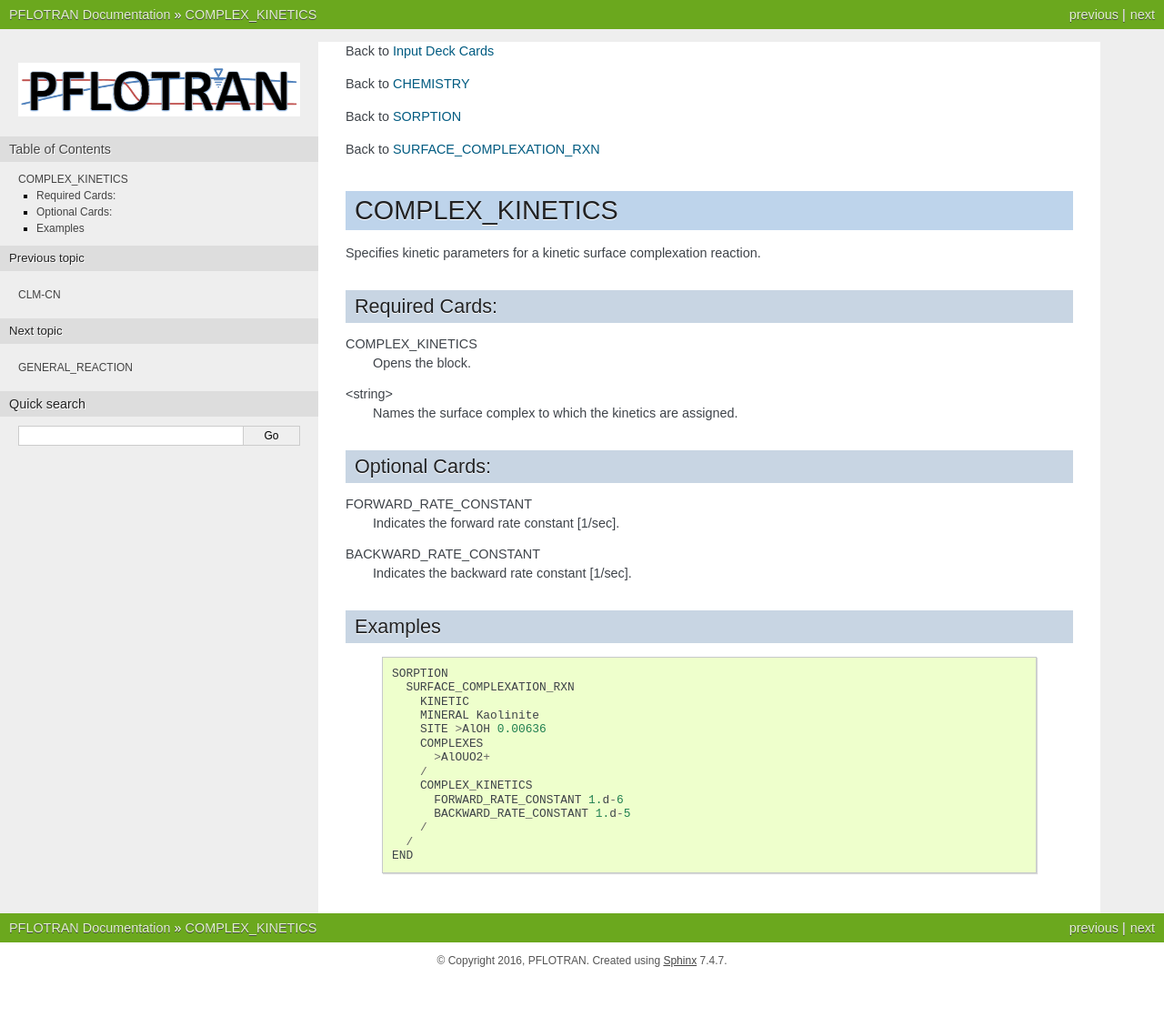
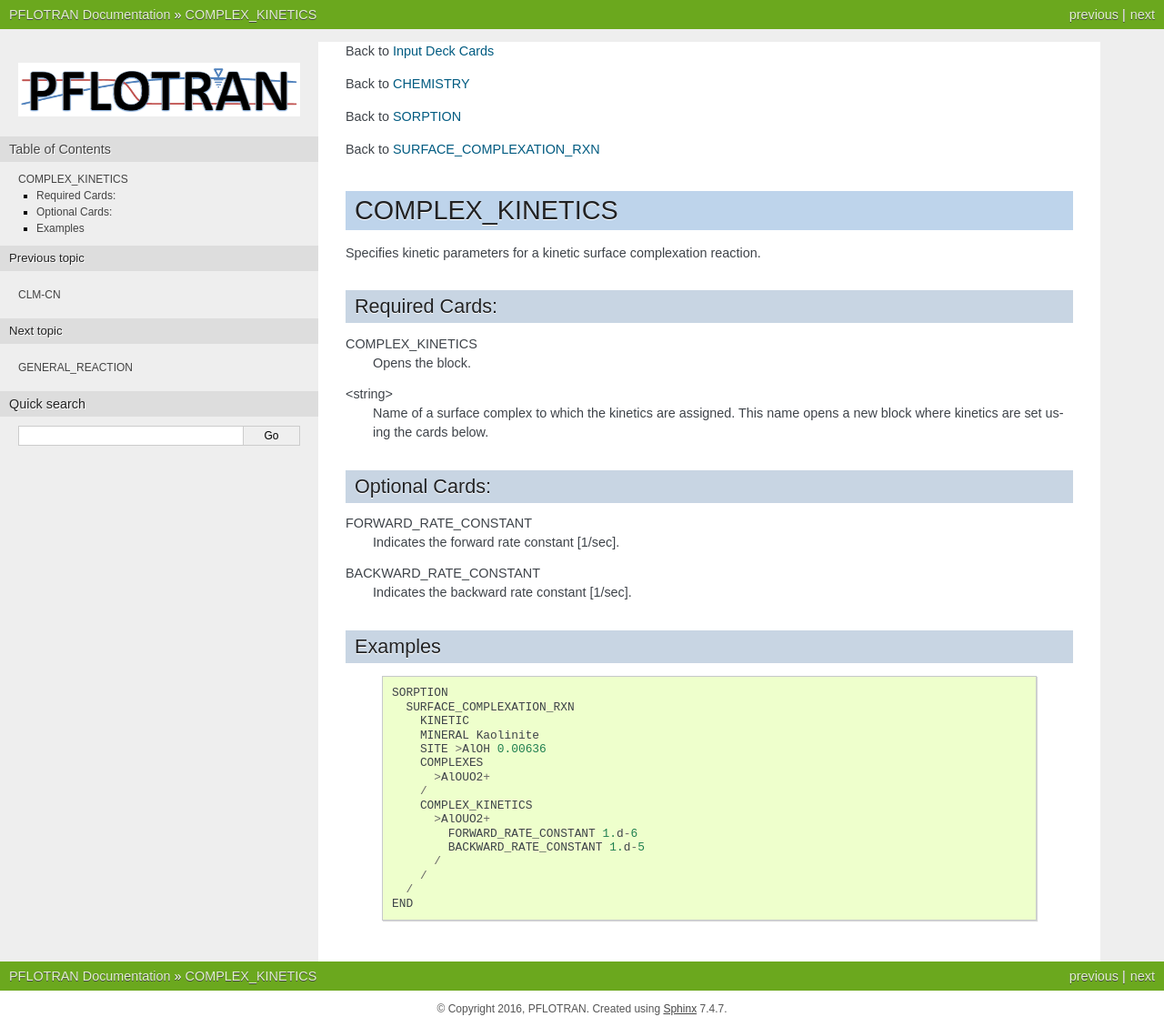
Before and after one commit to Miracloon/pflotran-documentation, a Sphinx documentation site: the page built from source/user_guide/cards/chemistry_cards/complex_kinetics_card.rst, in a window 1280 px wide. Shown: the whole page at 91% size. Built offline with Sphinx 7.4.7, drawn with Linux system fonts in a browser that asks for light colours; before the commit the page ends 1076 px from its top, so only the background shows below that.

Commit message:
Fixed complex kinetics documentation and example

```diff
--- a/source/user_guide/cards/chemistry_cards/complex_kinetics_card.rst
+++ b/source/user_guide/cards/chemistry_cards/complex_kinetics_card.rst
@@ -18,7 +18,7 @@ COMPLEX_KINETICS
  Opens the block.
 
 <string>
- Names the surface complex to which the kinetics are assigned.
+ Name of a surface complex to which the kinetics are assigned. This name opens a new block where kinetics are set using the cards below.
 
 Optional Cards:
 ---------------
@@ -41,8 +41,10 @@ Examples
         >AlOUO2+
       /
       COMPLEX_KINETICS
-        FORWARD_RATE_CONSTANT 1.d-6
-        BACKWARD_RATE_CONSTANT 1.d-5
+        >AlOUO2+
+          FORWARD_RATE_CONSTANT 1.d-6
+          BACKWARD_RATE_CONSTANT 1.d-5
+        /
       /
     /
   END
```
